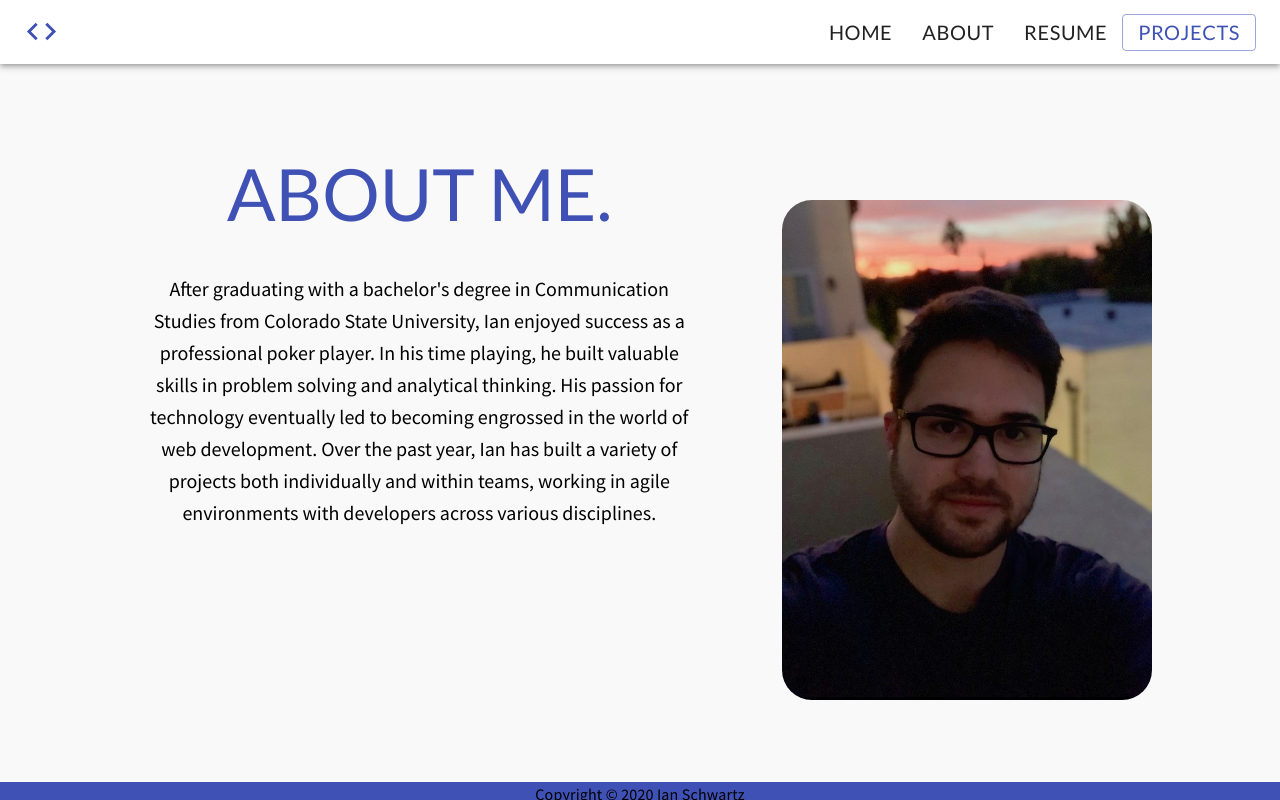
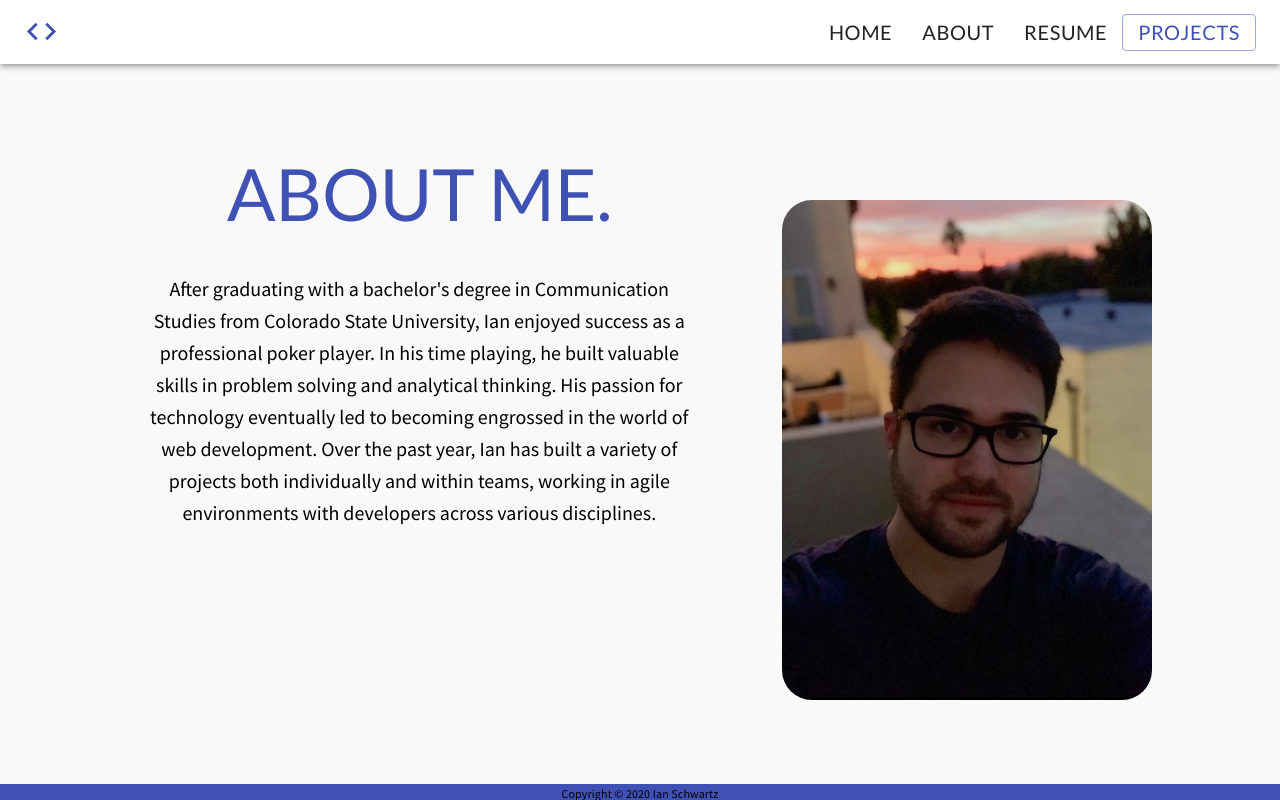
Before and after one commit to ian-schwartz/portfolio, a React (Create React App) app: page /about in a window 1280 px wide. Built offline with nearby package versions, Linux system fonts and the light colour scheme; the HTML template or start-up script is replaced by a standard one.

Commit message:
footer adjustment

```diff
--- a/src/App.css
+++ b/src/App.css
@@ -114,6 +114,7 @@
   .about-img {
     width: 60%;
     margin-left: 20%;
+    margin-bottom: 5%;
     border-radius: 15%;
   }
 
--- a/src/components/Footer.js
+++ b/src/components/Footer.js
@@ -8,13 +8,14 @@ const useStyles = makeStyles({
     position: "fixed",
     bottom: "0",
     width: "100%",
-    height: "2.25%",
+    height: "2%",
     backgroundColor: "#3f51b5"
   },
   text: {
     fontFamily: "Source Sans Pro",
-    fontSize: "1rem",
-    color: "#000"
+    fontSize: ".75rem",
+    color: "#000",
+    padding: ".75px"
   }
 });
 
```
